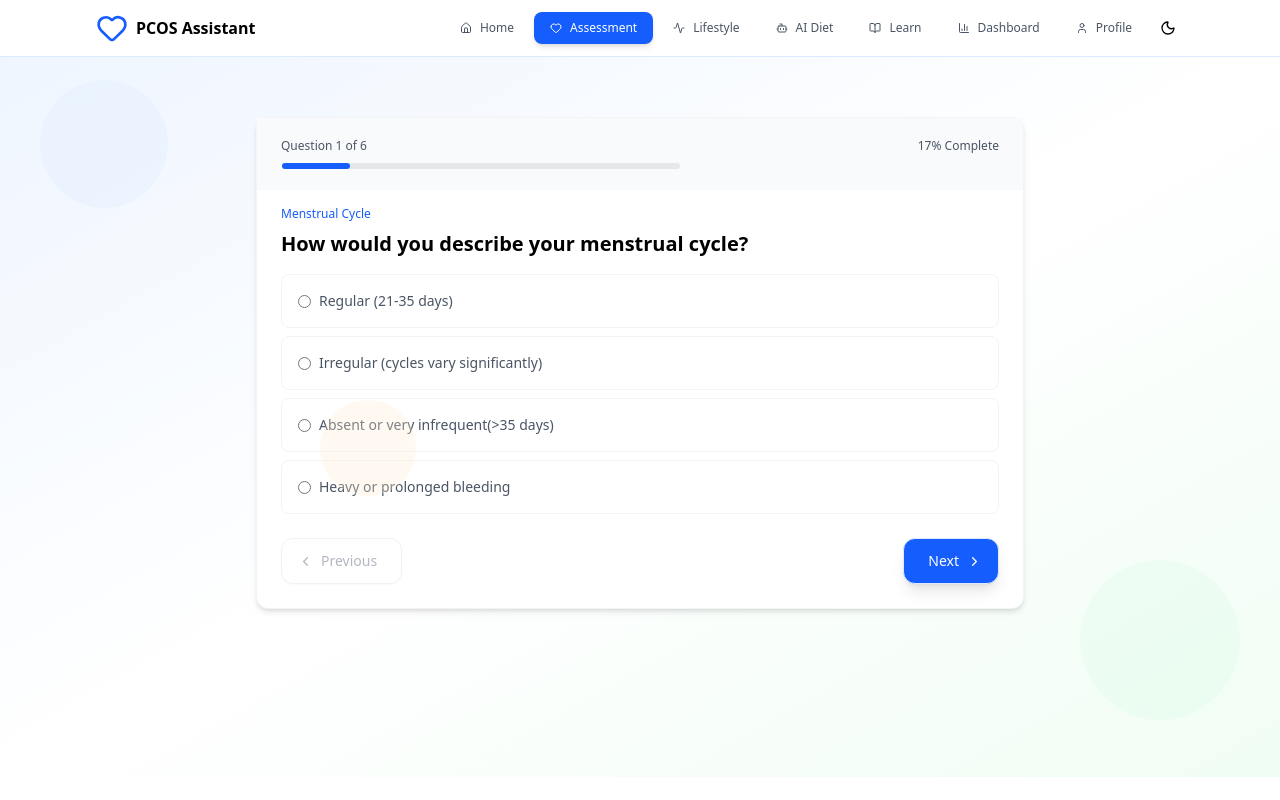
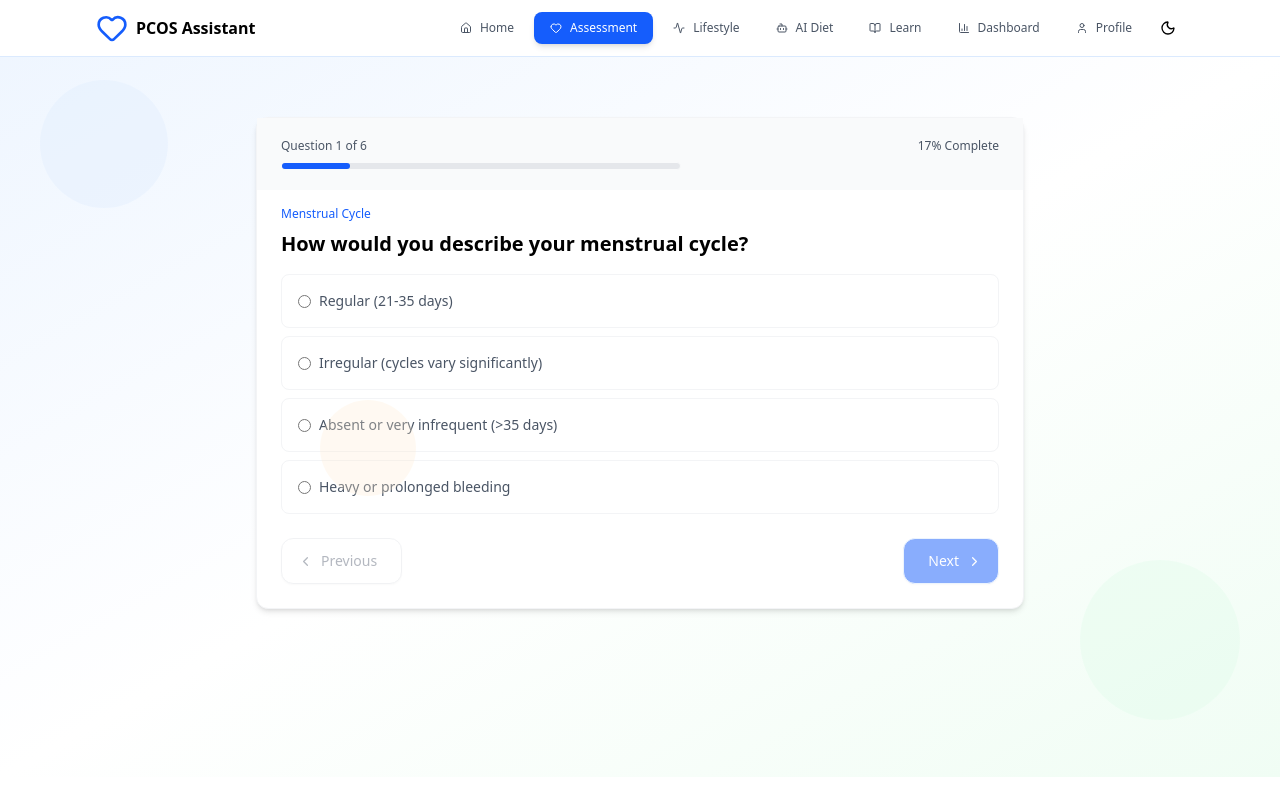
Before and after one commit to vparul/pcos-assistant, a React (Vite) app: page / in a window 1280 px wide. Both pictures are taken after a click on the button "Assessment". Built offline with nearby package versions, Linux system fonts and the light colour scheme.

Commit message:
Checkbox component

```diff
--- a/src/components/Button/Button.tsx
+++ b/src/components/Button/Button.tsx
@@ -22,7 +22,7 @@ const Button = ({
   const getStyles = () => {
     switch (variant) {
       case PRIMARY:
-        return "bg-blue-600 text-white border-blue-100 hover:bg-blue-700 transform hover:scale-105 hover:shadow-xl";
+        return "bg-blue-600 text-white border-blue-100 hover:bg-blue-700 transform hover:scale-105 hover:shadow-xl disabled:text-white";
       case SECONDARY:
         return "bg-white text-blue-600 border-blue-600 hover:bg-blue-50";
       case OUTLINE:
@@ -52,8 +52,9 @@ const Button = ({
       className={`flex items-center cursor-pointer shadow-lg
           text-lg transition-all duration-200 rounded-xl disabled:opacity-[0.5] disabled:text-gray-500
           disabled:cursor-not-allowed disabled:transition-none disabled:scale-100 disabled:shadow-xs
-          border border-solid ${getStyles()} ${getSizeStyle()} ${iconPlacement === ICON_PLACEMENT.LEFT ? "flex-row-reverse" : "flex-row"
-        } ${className}`}
+          border border-solid ${getStyles()} ${getSizeStyle()} ${
+        iconPlacement === ICON_PLACEMENT.LEFT ? "flex-row-reverse" : "flex-row"
+      } ${className}`}
     >
       <span className="px-2">{title}</span>
       {Icon && <Icon size={size === SMALL ? 15 : 20} />}
--- /dev/null
+++ b/src/components/Checkbox/Checkbox.tsx
@@ -0,0 +1,41 @@
+import type { CheckboxProps } from "./types";
+
+export const Checkbox = ({
+  label,
+  value,
+  onChange,
+  selectedValues = [],
+}: CheckboxProps) => {
+  const handleOnChange = (value: string) => {
+    let result = [];
+    if (selectedValues?.includes(value)) {
+      result = selectedValues?.filter((item) => item !== value);
+    } else {
+      result = [...selectedValues, value];
+    }
+    onChange(result);
+  };
+
+  return (
+    <div
+      className="p-4 gap-2 flex items-center border-1 cursor-pointer border-gray-100 rounded-lg mb-2"
+      onClick={() => handleOnChange(value)}
+    >
+      <input
+        className="cursor-pointer"
+        value={value}
+        checked={selectedValues?.includes(value)}
+        name="label"
+        type="checkbox"
+      />
+      <label
+        className="cursor-pointer font-medium text-gray-600 text-sm"
+        htmlFor="label"
+      >
+        {label}
+      </label>
+    </div>
+  );
+};
+
+export default Checkbox;
--- /dev/null
+++ b/src/components/Checkbox/index.ts
@@ -0,0 +1,3 @@
+import Checkbox from "./Checkbox";
+
+export default Checkbox;
--- /dev/null
+++ b/src/components/Checkbox/types.ts
@@ -0,0 +1,8 @@
+export interface CheckboxProps {
+    label: string;
+    value: string;
+    checked: boolean;
+    onChange : Function;
+    selectedValues: Array<string>;
+
+}
--- a/src/components/views/Assessment/Assessment.tsx
+++ b/src/components/views/Assessment/Assessment.tsx
@@ -8,189 +8,138 @@ import {
   BUTTON_TYPES,
   ICON_PLACEMENT,
 } from "../../../constants/button";
+import Checkbox from "../../Checkbox";
 
 const Assessment = () => {
   const [currentStep, setCurrentStep] = useState(1);
-  const [formValues, setFormValues] = useState<any>({});
+  const [answers, setAnswers] = useState<any>({});
 
   const formComponentMap: any = {
     radio: RadioButton,
-    checkbox: null,
+    checkbox: Checkbox,
   };
 
   const questionList = [
     {
       id: "menstrual_cycle",
+      title: "Menstrual Cycle",
       question: "How would you describe your menstrual cycle?",
-      category: "Menstrual Cycle",
       type: "radio",
       options: [
+        { value: "regular", label: "Regular (21-35 days)", score: 0 },
         {
-          label: "Regular (21-35 days)",
-          value: "regular",
-          score: 0,
-        },
-        {
+          value: "irregular",
           label: "Irregular (cycles vary significantly)",
-          value: "irregular",
           score: 2,
         },
         {
-          label: "Absent or very infrequent(>35 days)",
           value: "absent",
+          label: "Absent or very infrequent (>35 days)",
           score: 3,
         },
+        { value: "heavy", label: "Heavy or prolonged bleeding", score: 1 },
+      ],
+    },
+    {
+      id: "weight_changes",
+      title: "Weight Management",
+      question:
+        "Have you experienced unexplained weight gain or difficulty losing weight?",
+      type: "radio",
+      options: [
+        { value: "no", label: "No significant issues", score: 0 },
         {
-          label: "Heavy or prolonged bleeding",
-          value: "heavy",
+          value: "mild",
+          label: "Mild difficulty maintaining weight",
           score: 1,
+        },
+        {
+          value: "moderate",
+          label: "Moderate weight gain or difficulty losing",
+          score: 2,
+        },
+        {
+          value: "severe",
+          label: "Significant unexplained weight gain",
+          score: 3,
         },
       ],
     },
     {
-      id: "menstrual_cycle",
-      question: "How would you describe your menstrual cycle",
-      category: "Menstrual Cycle",
-      type: "radio",
+      id: "hair_growth",
+      title: "Hair Changes",
+      question: "Do you experience excessive hair growth or hair loss?",
+      type: "checkbox",
       options: [
+        { value: "facial_hair", label: "Facial hair growth", score: 2 },
+        { value: "body_hair", label: "Excessive body hair", score: 2 },
         {
-          label: "Regular (21-35 days)",
-          value: "regular",
-          score: 0,
-        },
-        {
-          label: "Irregular (cycles vary significantly)",
-          value: "irregular",
+          value: "scalp_hair_loss",
+          label: "Hair thinning/loss on scalp",
           score: 2,
         },
-        {
-          label: "Absent or very infrequent(>35 days)",
-          value: "absent",
-          score: 3,
-        },
-        {
-          label: "Heavy or prolonged bleeding",
-          value: "heavy",
-          score: 1,
-        },
+        { value: "none", label: "No significant hair changes", score: 0 },
       ],
     },
     {
-      id: "menstrual_cycle",
-      question: "How would you describe your menstrual cycle",
-      category: "Menstrual Cycle",
-      type: "radio",
+      id: "skin_changes",
+      title: "Skin Conditions",
+      question: "Do you experience any of the following skin changes?",
+      type: "checkbox",
       options: [
         {
-          label: "Regular (21-35 days)",
-          value: "regular",
-          score: 0,
+          value: "acne",
+          label: "Persistent acne (especially jaw/chin)",
+          score: 1,
         },
         {
-          label: "Irregular (cycles vary significantly)",
-          value: "irregular",
+          value: "dark_patches",
+          label: "Dark patches of skin (neck, armpits)",
           score: 2,
         },
-        {
-          label: "Absent or very infrequent(>35 days)",
-          value: "absent",
-          score: 3,
-        },
-        {
-          label: "Heavy or prolonged bleeding",
-          value: "heavy",
-          score: 1,
-        },
+        { value: "skin_tags", label: "Skin tags", score: 1 },
+        { value: "oily_skin", label: "Very oily skin", score: 1 },
+        { value: "none", label: "No significant skin changes", score: 0 },
       ],
     },
     {
-      id: "menstrual_cycle",
-      question: "How would you describe your menstrual cycle",
-      category: "Menstrual Cycle",
-      type: "radio",
+      id: "insulin_symptoms",
+      title: "Metabolic Symptoms",
+      question: "Do you experience any of these symptoms?",
+      type: "checkbox",
       options: [
+        { value: "cravings", label: "Strong sugar/carb cravings", score: 1 },
+        { value: "fatigue", label: "Fatigue after meals", score: 1 },
         {
-          label: "Regular (21-35 days)",
-          value: "regular",
-          score: 0,
-        },
-        {
-          label: "Irregular (cycles vary significantly)",
-          value: "irregular",
-          score: 2,
-        },
-        {
-          label: "Absent or very infrequent(>35 days)",
-          value: "absent",
-          score: 3,
-        },
-        {
-          label: "Heavy or prolonged bleeding",
-          value: "heavy",
+          value: "difficulty_concentrating",
+          label: "Difficulty concentrating",
           score: 1,
         },
+        { value: "frequent_hunger", label: "Frequent hunger", score: 1 },
+        { value: "none", label: "None of these symptoms", score: 0 },
       ],
     },
     {
-      id: "menstrual_cycle",
-      question: "How would you describe your menstrual cycle",
-      category: "Menstrual Cycle",
-      type: "radio",
+      id: "family_history",
+      title: "Family History",
+      question: "Do you have a family history of any of the following?",
+      type: "checkbox",
       options: [
+        { value: "pcos", label: "PCOS", score: 2 },
+        { value: "diabetes", label: "Type 2 Diabetes", score: 1 },
         {
-          label: "Regular (21-35 days)",
-          value: "regular",
-          score: 0,
-        },
-        {
-          label: "Irregular (cycles vary significantly)",
-          value: "irregular",
-          score: 2,
-        },
-        {
-          label: "Absent or very infrequent(>35 days)",
-          value: "absent",
-          score: 3,
-        },
-        {
-          label: "Heavy or prolonged bleeding",
-          value: "heavy",
+          value: "irregular_periods",
+          label: "Irregular menstrual cycles",
           score: 1,
         },
-      ],
-    },
-    {
-      id: "menstrual_cycle",
-      question: "How would you describe your menstrual cycle",
-      category: "Menstrual Cycle",
-      type: "radio",
-      options: [
-        {
-          label: "Regular (21-35 days)",
-          value: "regular",
-          score: 0,
-        },
-        {
-          label: "Irregular (cycles vary significantly)",
-          value: "irregular",
-          score: 2,
-        },
-        {
-          label: "Absent or very infrequent(>35 days)",
-          value: "absent",
-          score: 3,
-        },
-        {
-          label: "Heavy or prolonged bleeding",
-          value: "heavy",
-          score: 1,
-        },
+        { value: "infertility", label: "Infertility issues", score: 1 },
+        { value: "none", label: "No relevant family history", score: 0 },
       ],
     },
   ];
 
   const onFormValueChange = (key: string, value: string): void => {
-    setFormValues((prevValue: any) => ({
+    setAnswers((prevValue: any) => ({
       ...prevValue,
       [key]: value,
     }));
@@ -213,7 +162,8 @@ const Assessment = () => {
             key={value}
             value={value}
             label={label}
-            checked={value === formValues?.[id]}
+            checked={value === answers?.[id]}
+            selectedValues={answers?.[questionList[currentStep - 1]?.id]}
             onChange={(value: string) =>
               onFormValueChange(questionList[currentStep - 1]?.id, value)
             }
@@ -231,16 +181,17 @@ const Assessment = () => {
 
   const onPreviousButtonClick = () => {
     if (currentStep > 1) {
-      setCurrentStep(step => step - 1);
+      setCurrentStep((step) => step - 1);
     }
   };
 
   const onNextButtonClick = () => {
     if (currentStep !== questionList?.length) {
-      setCurrentStep(step => step + 1);
+      setCurrentStep((step) => step + 1);
     }
   };
 
+  console.log(answers);
   return (
     <div className="w-3xl max-w-full flex items-center flex-col bg-white shadow-md border-1 border-gray-100 rounded-xl">
       <div className="bg-gray-50 py-5 px-6 w-full">
@@ -253,7 +204,7 @@ const Assessment = () => {
       <div className="px-6 py-4 w-full">
         <div>
           <h6 className="text-blue-600 text-xs font-medium">
-            {questionList[currentStep - 1]?.category}
+            {questionList[currentStep - 1]?.title}
           </h6>
           <h4 className="text-black-500 font-bold text-xl mt-2 mb-4">
             {questionList[currentStep - 1]?.question}
@@ -271,6 +222,7 @@ const Assessment = () => {
             onClick={onPreviousButtonClick}
           />
           <Button
+            disabled={!answers?.[questionList[currentStep - 1]?.id]}
             variant={BUTTON_TYPES.PRIMARY}
             size={BUTTON_SIZE.SMALL}
             icon={ChevronRight}
```
